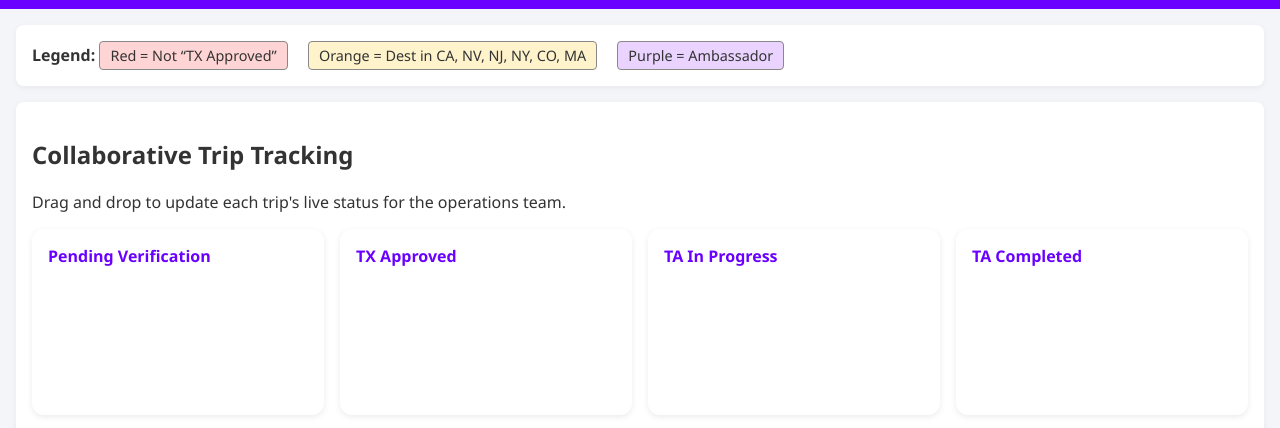
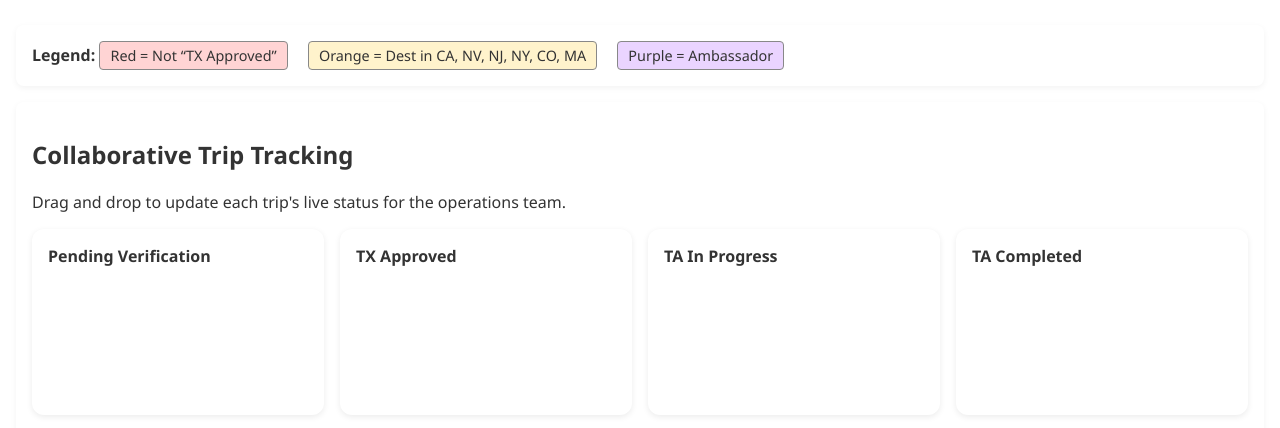
Before and after one commit to Justinkulick12/Bundle-Board, a plain HTML site: page board.html in a window 1280 px wide. Shown: the part 406-834 px from the top of the page. Drawn offline with nearby package versions, Linux system fonts and the light colour scheme.

Commit message:
Update styles.css

```diff
--- a/styles.css
+++ b/styles.css
@@ -1,3 +1,4 @@
+@@ -1,228 +1,305 @@
 :root {
   --shappi-purple: #6A00FF;
   --shappi-purple-dark: #4500A0;
```
